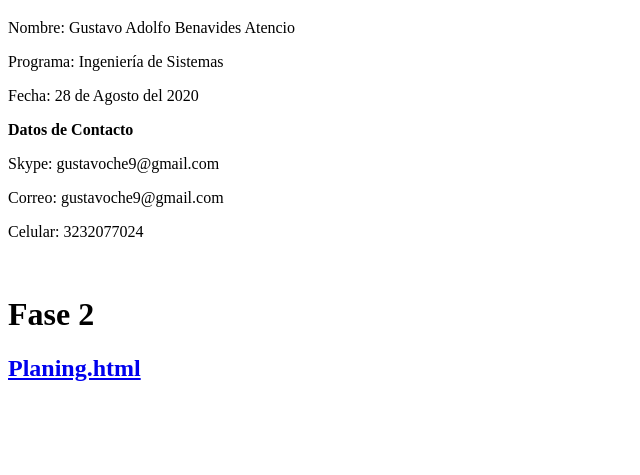
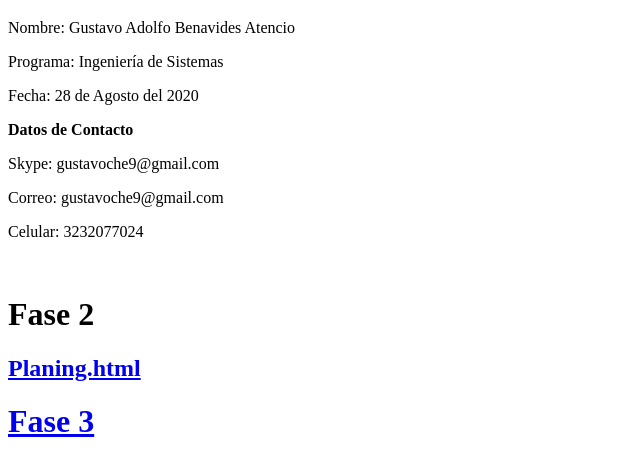
Before and after one commit to tavoche/DSW--GustavoBenavides, a plain HTML site: page index.html in a window 1280 px wide. Shown: the part 213-688 px from the top of the page, without its empty margins (0-640 px from the left). Drawn offline with Linux system fonts and the light colour scheme.

Commit message:
se agrega link en el index al inicio de la fase 3

```diff
--- a/index.html
+++ b/index.html
@@ -35,6 +35,7 @@
 
     <h1>Fase 2</h1>
       <h2><a href="planing.html">Planing.html</a></h2>
+    <h1><a href="inicio.html">Fase 3</a></h1>
   </body>
 
 
```
